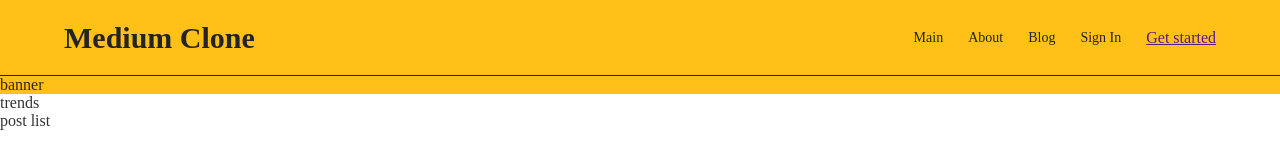
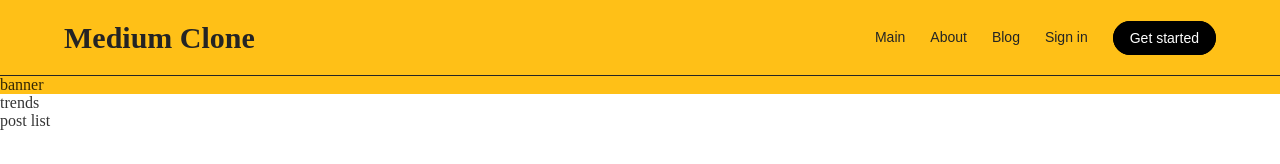
Before and after one commit to aliaydin/medium-clone-html, a plain HTML site: page index.html in a window 1280 px wide. Drawn offline with Linux system fonts and the light colour scheme.

Commit message:
round button on menu

```diff
--- a/index.html
+++ b/index.html
@@ -21,8 +21,8 @@
                         <span class="menu_item"><a href="/">Main</a></span>
                         <span class="menu_item"><a href="/about.html">About</a></span>
                         <span class="menu_item"><a href="/blog.html">Blog</a></span>
-                        <span class="menu_item"><a href="/signin.html">Sign In</a></span>
-                        <div class="menu_last"><a href="">Get started</a></div>
+                        <span class="menu_item"><a href="/signin.html">Sign in</a></span>
+                        <div class="menu_last"><a href=""><span>Get started</span></a></div>
                     </div>
 
                 </div>
--- a/style.css
+++ b/style.css
@@ -61,5 +61,20 @@ body {
 .menu_item a {
     text-decoration: none;
     color: rgb(36, 36, 36);
+    font-family: Arial, Helvetica, sans-serif;
+}
+.menu_last {
 
 }
+.menu_last a {
+    text-decoration: none;
+    color: #fff;
+    font-family: Arial, Helvetica, sans-serif;
+    font-size: 14px
+}
+.menu_last a span {
+    background-color: black;
+    border: 1px solid black;
+    padding: 8px 16px;
+    border-radius: 99em;
+}
```
